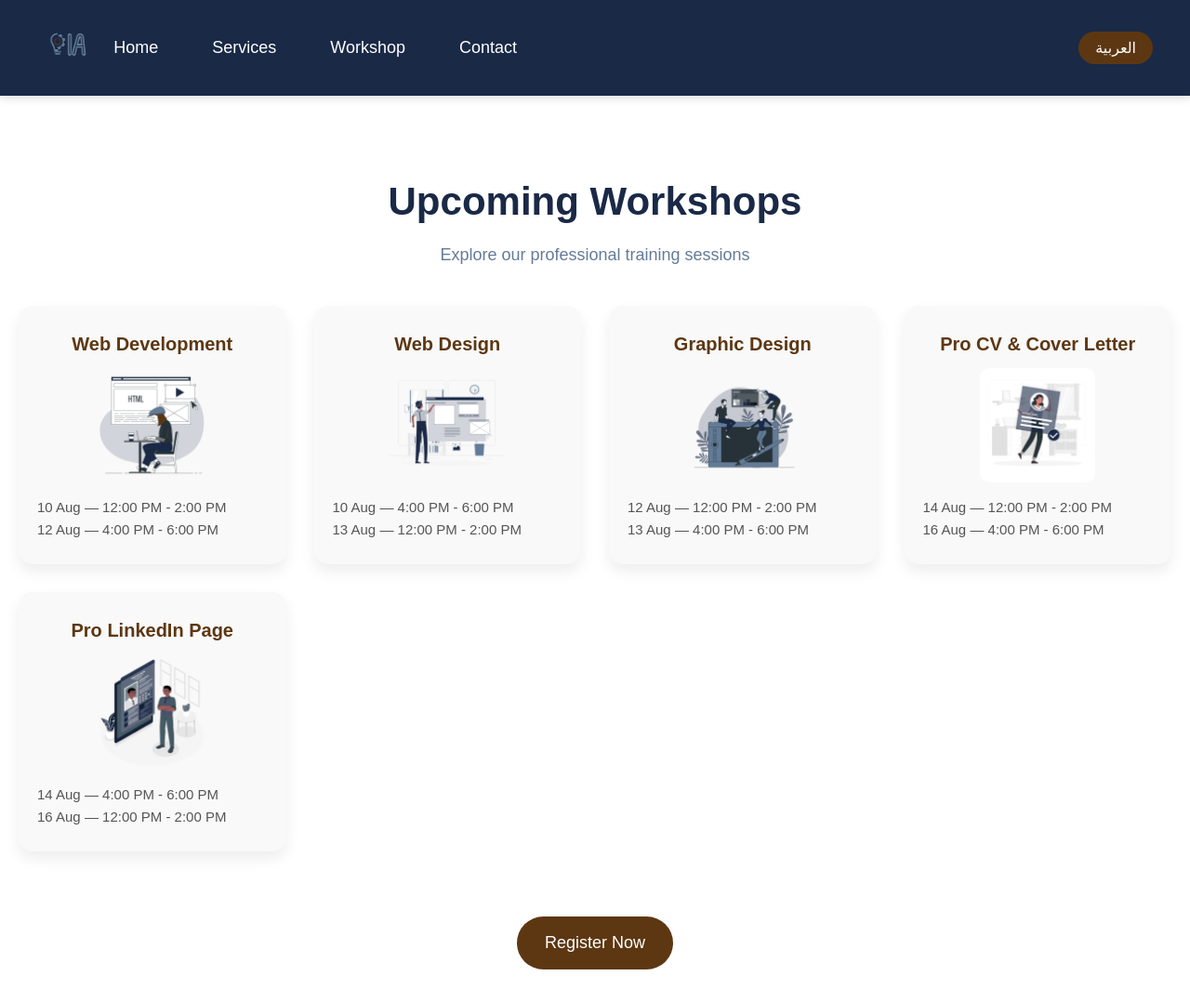
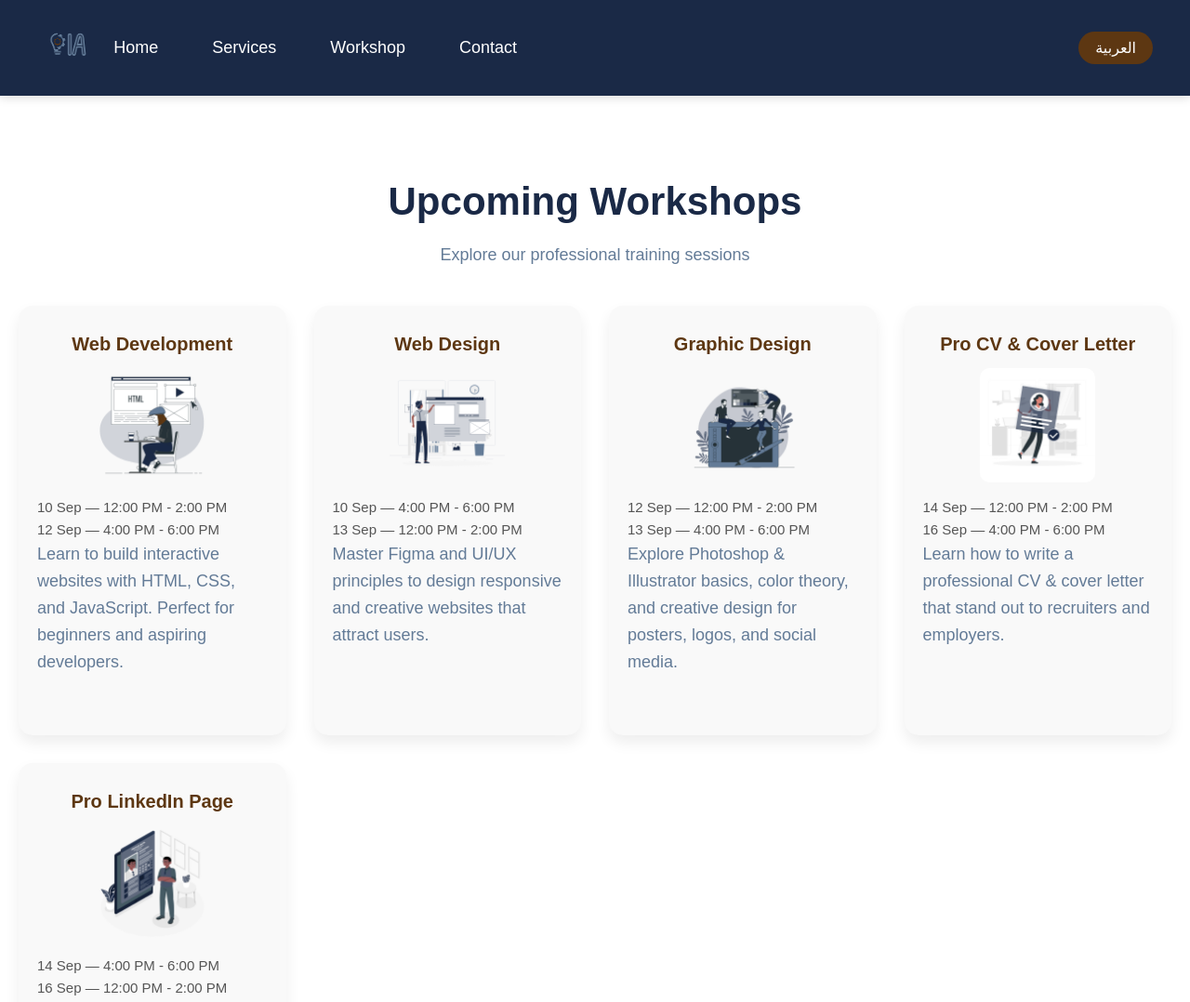
Before and after one commit to assalameslmani/innovationsauthenticity, a plain HTML site: page workshop.html in a window 1280 px wide. Shown: the top 1078 px of the page at 93% size. Drawn offline with nearby package versions, Linux system fonts and the light colour scheme.

Commit message:
Update workshop's time workshop.html

```diff
--- a/workshop.html
+++ b/workshop.html
@@ -4,7 +4,7 @@
 <head>
     <meta charset="UTF-8">
     <meta name="viewport" content="width=device-width, initial-scale=1.0">
-    <title>Worshop - Innovation's Authenticity</title>
+    <title>Workshop - Innovation's Authenticity</title>
     <link rel="stylesheet" href="styles.css">
     <link rel="stylesheet" href="https://cdnjs.cloudflare.com/ajax/libs/animate.css/4.1.1/animate.min.css" />
     <link rel="stylesheet" href="https://cdnjs.cloudflare.com/ajax/libs/font-awesome/6.5.0/css/all.min.css">
@@ -54,9 +54,10 @@
                 <h2 data-en="Web Development" data-ar="تطوير الويب">Web Development</h2>
                 <img src="images/Website designer-bro 1.png" alt="Web Dev">
                 <ul>
-                    <li>10 Aug — 12:00 PM - 2:00 PM</li>
-                    <li>12 Aug — 4:00 PM - 6:00 PM</li>
+                    <li>10 Sep — 12:00 PM - 2:00 PM</li>
+                    <li>12 Sep — 4:00 PM - 6:00 PM</li>
                 </ul>
+                <p class="details">Learn to build interactive websites with HTML, CSS, and JavaScript. Perfect for beginners and aspiring developers.</p>
             </div>
 
             <!-- Web Design -->
@@ -64,9 +65,10 @@
                 <h2 data-en="Web Design" data-ar="تصميم الويب">Web Design</h2>
                 <img src="images/Website designer-rafiki 1.png" alt="Web Design">
                 <ul>
-                    <li>10 Aug — 4:00 PM - 6:00 PM</li>
-                    <li>13 Aug — 12:00 PM - 2:00 PM</li>
+                    <li>10 Sep — 4:00 PM - 6:00 PM</li>
+                    <li>13 Sep — 12:00 PM - 2:00 PM</li>
                 </ul>
+                <p class="details">Master Figma and UI/UX principles to design responsive and creative websites that attract users.</p>
             </div>
 
             <!-- Graphic Design -->
@@ -74,9 +76,10 @@
                 <h2 data-en="Graphic Design" data-ar="تصميم الجرافيك">Graphic Design</h2>
                 <img src="images/Design community-bro 1.png" alt="Graphic Design">
                 <ul>
-                    <li>12 Aug — 12:00 PM - 2:00 PM</li>
-                    <li>13 Aug — 4:00 PM - 6:00 PM</li>
+                    <li>12 Sep — 12:00 PM - 2:00 PM</li>
+                    <li>13 Sep — 4:00 PM - 6:00 PM</li>
                 </ul>
+                <p class="details">Explore Photoshop & Illustrator basics, color theory, and creative design for posters, logos, and social media.</p>
             </div>
 
             <!-- CV Writing -->
@@ -84,9 +87,10 @@
                 <h2 data-en="Pro CV & Cover Letter" data-ar="كتابة السيرة الذاتية">Pro CV & Cover Letter</h2>
                 <img src="images/Resume-rafiki 1.jpg" alt="CV Writing">
                 <ul>
-                    <li>14 Aug — 12:00 PM - 2:00 PM</li>
-                    <li>16 Aug — 4:00 PM - 6:00 PM</li>
+                    <li>14 Sep — 12:00 PM - 2:00 PM</li>
+                    <li>16 Sep — 4:00 PM - 6:00 PM</li>
                 </ul>
+                <p class="details">Learn how to write a professional CV & cover letter that stand out to recruiters and employers.</p>
             </div>
 
             <!-- LinkedIn -->
@@ -94,9 +98,10 @@
                 <h2 data-en="Pro LinkedIn Page" data-ar="حساب لينكدإن احترافي">Pro LinkedIn Page</h2>
                 <img src="images/Profile data-amico (2) 1.png" alt="LinkedIn">
                 <ul>
-                    <li>14 Aug — 4:00 PM - 6:00 PM</li>
-                    <li>16 Aug — 12:00 PM - 2:00 PM</li>
+                    <li>14 Sep — 4:00 PM - 6:00 PM</li>
+                    <li>16 Sep — 12:00 PM - 2:00 PM</li>
                 </ul>
+                <p class="details">Optimize your LinkedIn profile, create a strong personal brand, and learn how to network effectively online.</p>
             </div>
         </div>
 
```
